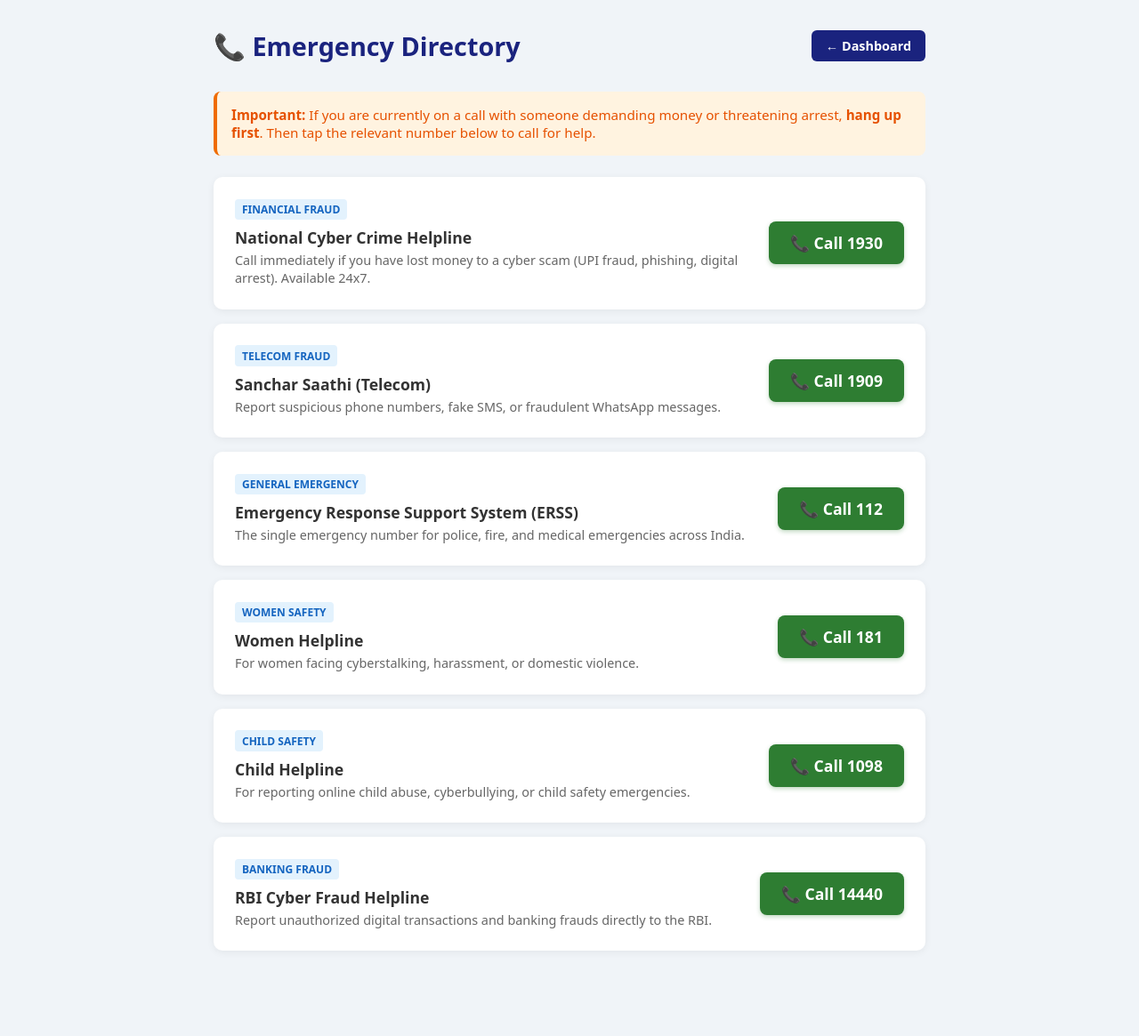
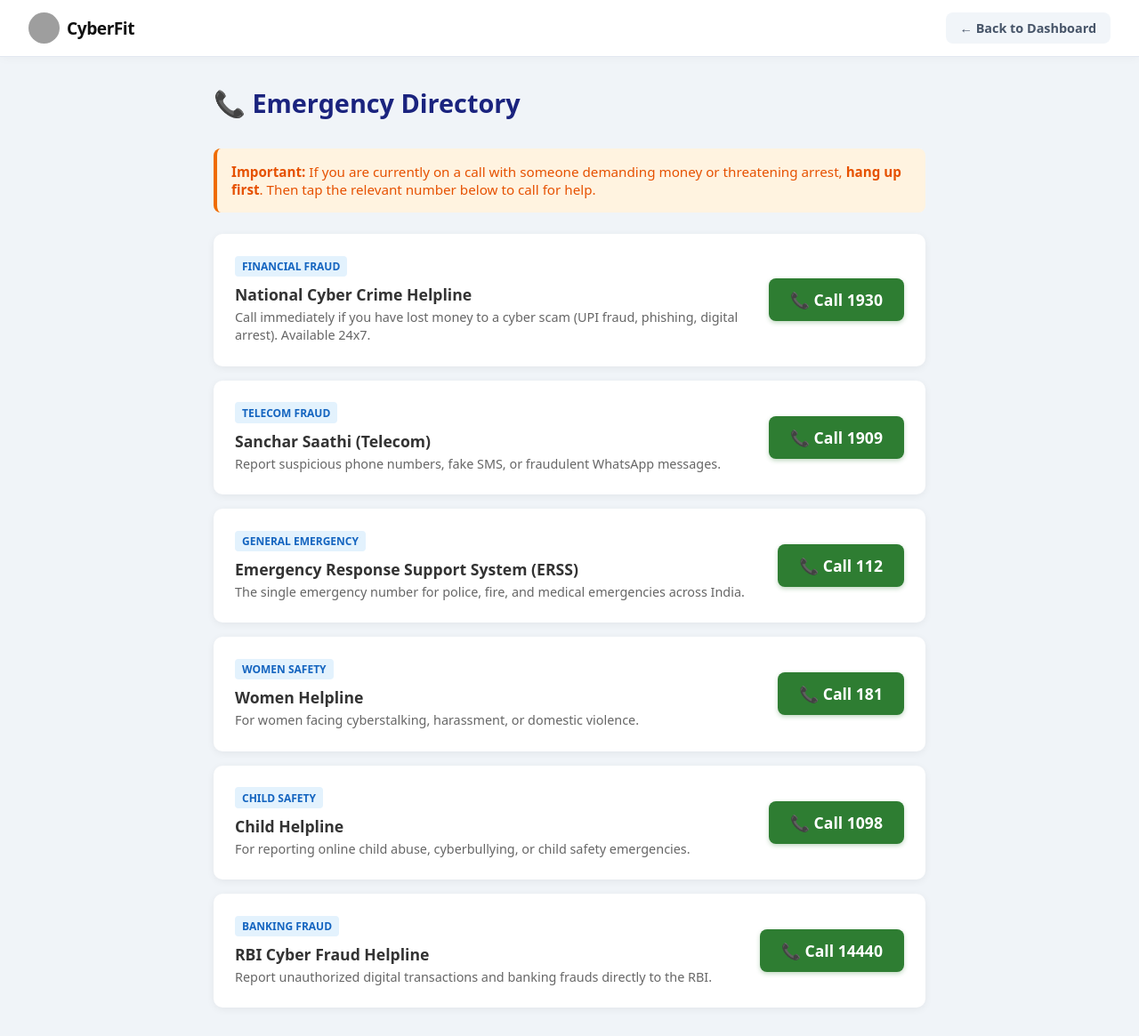
Before and after one commit to rajhub-ui/CYKNOW, a Flask app: page /contacts in a window 1280 px wide. Shown: the whole page at 89% size. Before the commit the page ends 1069 px from the top, so only its background shows below. Run offline with Flask 3, Linux system fonts and the light colour scheme; grey boxes are pictures that could not be loaded.

Commit message:
Add universal navigation header to contacts and update module data handling

```diff
--- a/templates/contacts.html
+++ b/templates/contacts.html
@@ -5,7 +5,7 @@
     <title>CyberFit — Emergency Contacts</title>
     <style>
         * { box-sizing: border-box; }
-        body { font-family: system-ui, sans-serif; background: #f0f4f8; margin: 0; padding: 2rem 1rem; color: #222; }
+        body { font-family: system-ui, sans-serif; background: #f0f4f8; margin: 0; padding: 6rem 1rem 2rem; color: #222; }
         .container { max-width: 800px; margin: 0 auto; }
 
         header { display: flex; justify-content: space-between; align-items: center; margin-bottom: 2rem; }
@@ -28,13 +28,29 @@
             .contact-card { flex-direction: column; align-items: flex-start; }
             .call-btn { width: 100%; justify-content: center; }
         }
+
+        /* UNIVERSAL NAVIGATION HEADER STYLES */
+        .nav-header { position: fixed; top: 0; left: 0; width: 100%; height: 64px; background: #ffffff; border-bottom: 1px solid #e2e8f0; display: flex; justify-content: space-between; align-items: center; padding: 0 2rem; z-index: 9999; box-shadow: 0 2px 10px rgba(0,0,0,0.03); box-sizing: border-box; }
+        .nav-header a { display: flex; align-items: center; gap: 0.5rem; text-decoration: none; }
+        .nav-header .logo { height: 35px; width: 35px; border-radius: 50%; object-fit: cover; }
+        .nav-header .brand-name { font-weight: 800; color: #111; font-size: 1.2rem; letter-spacing: -0.5px; }
+        .nav-header .back-btn { color: #475569; font-weight: 600; font-size: 0.9rem; background: #f1f5f9; padding: 0.5rem 1rem; border-radius: 8px; transition: background 0.2s; }
+        .nav-header .back-btn:hover { background: #e2e8f0; }
     </style>
 </head>
 <body>
+    <!-- UNIVERSAL NAVIGATION HEADER -->
+    <div class="nav-header">
+        <a href="/" title="Go to Homepage">
+            <img src="{{ url_for('static', filename='images/logo.png') }}" alt="Logo" class="logo">
+            <span class="brand-name">CyberFit</span>
+        </a>
+        <a href="/dashboard" class="back-btn">← Back to Dashboard</a>
+    </div>
+
     <div class="container">
         <header>
             <h1>📞 Emergency Directory</h1>
-            <a href="/dashboard" class="back-btn">← Dashboard</a>
         </header>
 
         <div class="notice">
```
Also changed, not shown: templates/learn_module.html (+13 -5 lines).
